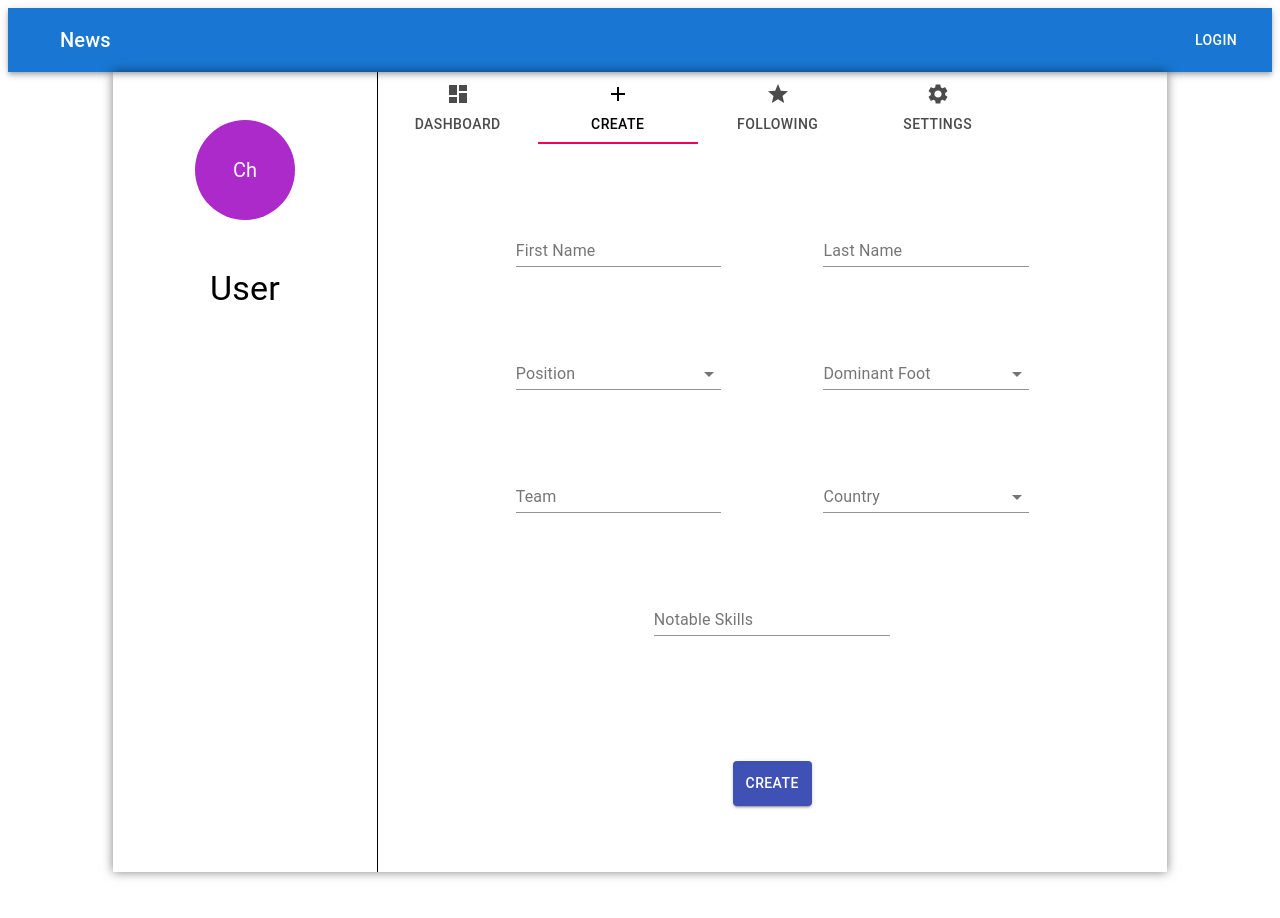
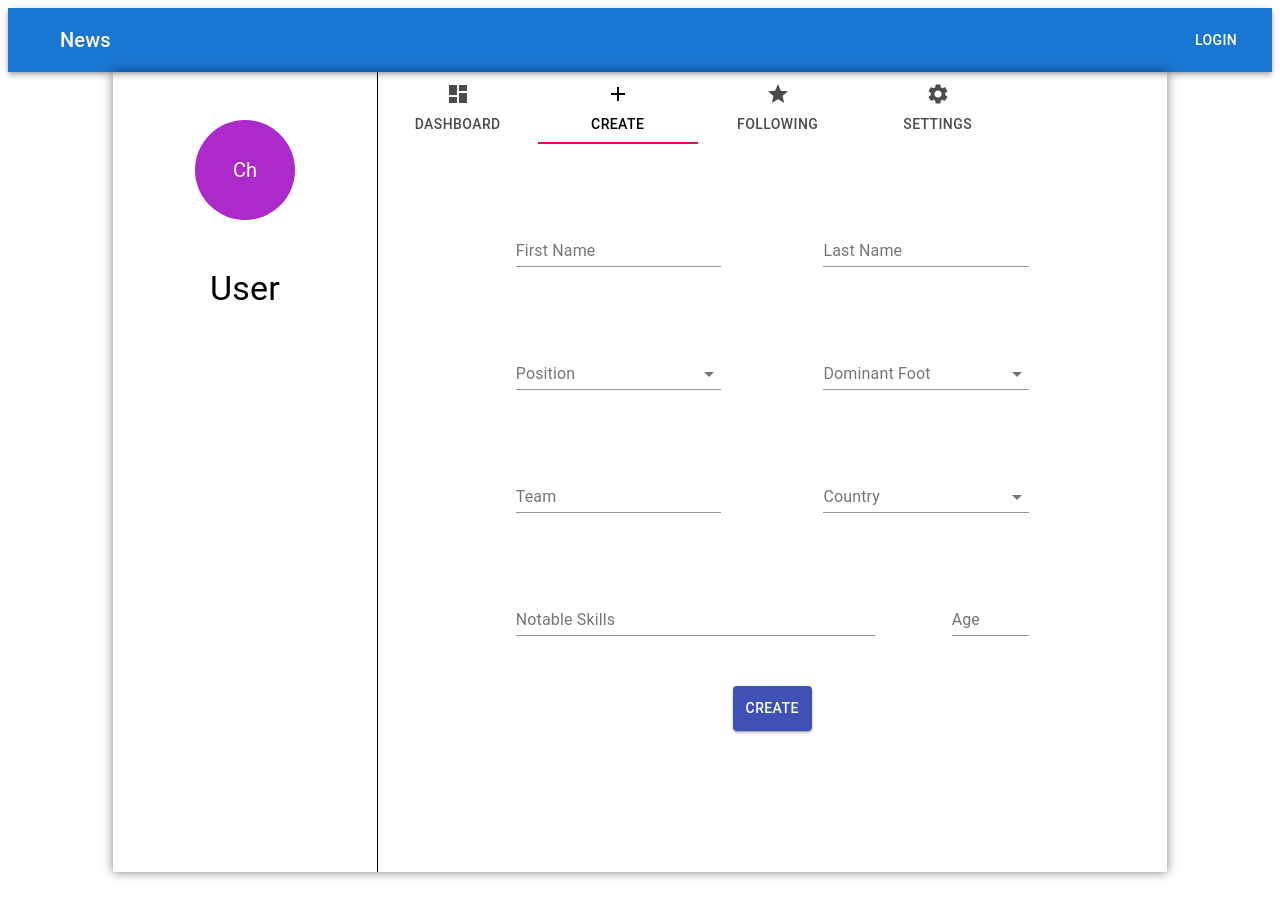
Before and after one commit to demiapollo/soccerScout, a React (Create React App) app in the folder client/: page /profile in a window 1280 px wide. Both pictures are taken after a click on the tab "CREATE". Shown: the top 918 px of the page. Built offline with nearby package versions, Linux system fonts and the light colour scheme.

Commit message:
add age input in PlayerForm component

```diff
--- a/client/src/components/PlayerForm.js
+++ b/client/src/components/PlayerForm.js
@@ -21,6 +21,7 @@ const PlayerForm = () => {
     dominantFoot: "",
     team: "",
     country: "",
+    age: "",
     skills: "",
   });
 
@@ -171,13 +172,22 @@ const PlayerForm = () => {
           </Select>
         </FormControl>
       </div>
-      <div style={{ width: "75%", display: "flex", justifyContent: "center" }}>
-        <FormControl className={classes.form}>
+      <div className={classes.container}>
+        <FormControl style={{ width: "70%" }}>
           <TextField
             name="skills"
             label="Notable Skills"
             multiline
             value={formState.skills}
+            onChange={(event) => handleChange(event)}
+          />
+        </FormControl>
+        <FormControl style={{ width: "15%" }}>
+          <InputLabel htmlFor="age">Age</InputLabel>
+          <Input
+            name="age"
+            type="number"
+            value={formState.age}
             onChange={(event) => handleChange(event)}
           />
         </FormControl>
```
